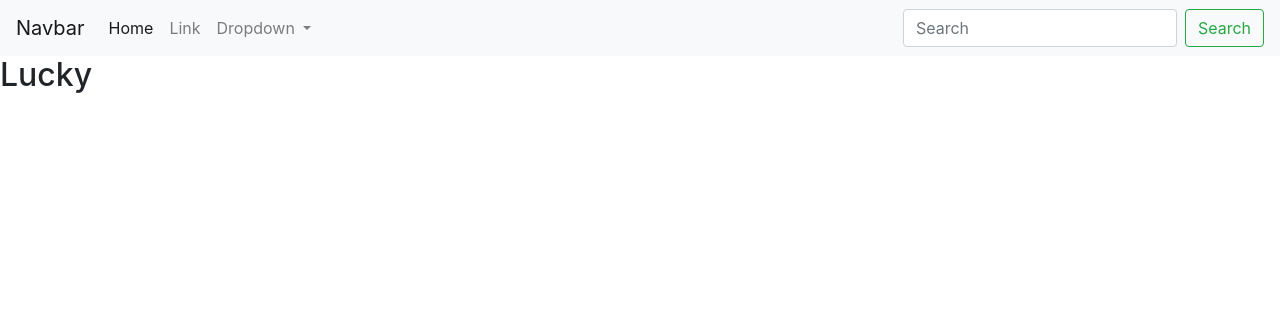
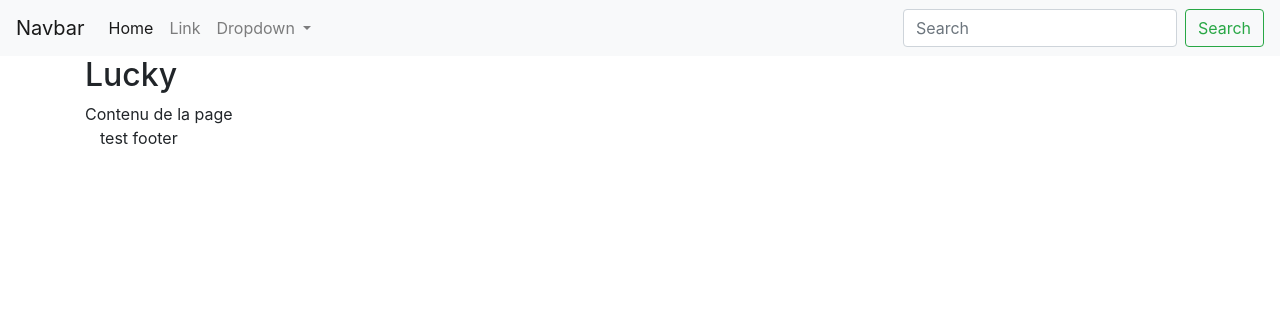
Before and after one commit to olivierChabrol/covimage, a Symfony app: template templates/lucky/layout.html.twig in a window 1280 px wide. Shown: the top 316 px of the page. Run offline with Twig, Linux system fonts and the light colour scheme; the template is opened without the code that fills it, so the values that code supplies are empty; some libraries are stand-ins or nearby versions.

Commit message:
contenu au centre + footer en dessous

```diff
--- a/templates/base.html.twig
+++ b/templates/base.html.twig
@@ -44,8 +44,14 @@
             </div>
         </nav>
     </header>
+
+    <div class="container">
         <body>
             {% block body %}{% endblock %}
+            {% block footer %}<footer class="footer">
+                <div class="container"><span>test footer</span></div>
+            </footer>{% endblock %}
             {% block javascripts %}{% endblock %}
         </body>
+    </div> <!-- container -->
 </html>
--- a/templates/lucky/layout.html.twig
+++ b/templates/lucky/layout.html.twig
@@ -2,7 +2,8 @@
 {% extends 'base.html.twig' %}
 
 {% block body %}
+
     <h2>Lucky</h2>
+    {% block page_contents %}Contenu de la page{% endblock %}
 
-    {% block page_contents %}{% endblock %}
 {% endblock %}
--- a/templates/lucky/number.html.twig
+++ b/templates/lucky/number.html.twig
@@ -1,4 +1,4 @@
 {# templates/lucky/number.html.twig #}
-{% include 'lucky/layout.html.twig'%}
+{% extends 'lucky/layout.html.twig'%}
 
-Your lucky number is {{ number }}
+{% block page_contents %}Your lucky number is {{ number }}{% endblock %}
```
Lines whose indentation alone changed are shown as unchanged.
